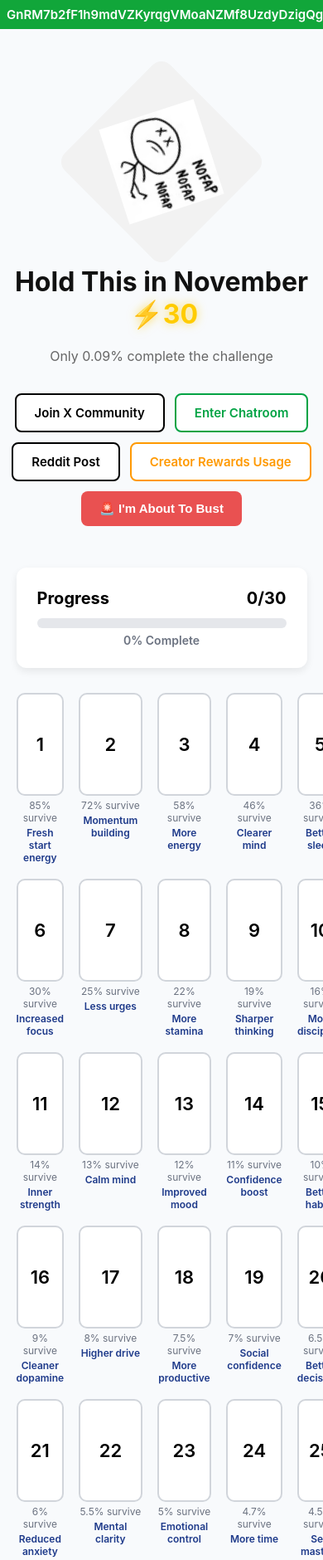
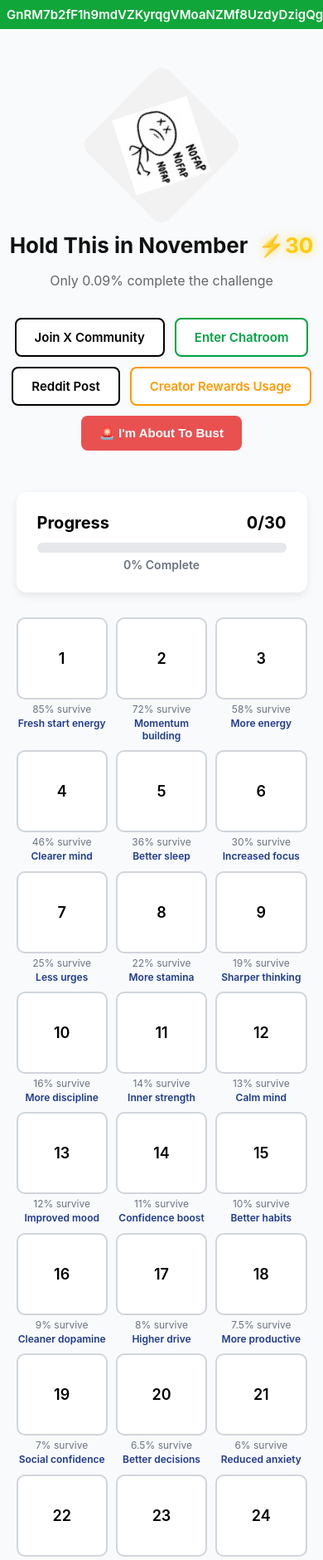
Before and after one commit to KennyAzodo/nofap, a plain HTML site: page challenge-dashboard.html in a window 390 px wide. Shown: the top 1880 px of the page at 83% size. Drawn offline with Linux system fonts and the light colour scheme.

Commit message:
working commit

```diff
--- a/challenge-dashboard.html
+++ b/challenge-dashboard.html
@@ -2,6 +2,7 @@
 <html lang="en">
 <head>
 <meta charset="UTF-8">
+<meta name="viewport" content="width=device-width, initial-scale=1">
 <title>Hold This in November</title>
 
 <style>
@@ -76,6 +77,7 @@
         max-width: 550px;
         margin: auto;
         margin-bottom: 50px;
+        padding: 0 10px;
     }
 
     .btn {
@@ -101,7 +103,7 @@
         opacity: 0.9;
     }
 
-    /* ✅ Dashboard Section */
+    /* ✅ Dashboard */
     .container {
         width: 90%;
         max-width: 1200px;
@@ -188,6 +190,32 @@
         color: #1e3a8a;
         font-weight: 600;
         margin-top: 3px;
+        line-height: 1.2;
+    }
+
+    /* ✅ Mobile Fixes */
+    @media (max-width: 600px) {
+        h1 { font-size: 26px; }
+
+        .diamond-bg {
+            width: 140px;
+            height: 140px;
+        }
+
+        .diamond-bg img {
+            width: 95px;
+            height: 95px;
+        }
+
+        .grid {
+            grid-template-columns: repeat(3, 1fr);
+            gap: 10px;
+        }
+
+        .day-box {
+            height: 95px;
+            font-size: 18px;
+        }
     }
 </style>
 </head>
@@ -206,15 +234,10 @@
 <p>Only 0.09% complete the challenge</p>
 
 <div class="btn-grid">
-
     <a href="https://twitter.com/i/communities/1984493256781021331" target="_blank" class="btn white-btn">Join X Community</a>
-
     <a href="#" target="_blank" class="btn green-btn">Enter Chatroom</a>
-
     <a href="https://www.reddit.com/r/NoFap/" target="_blank" class="btn white-btn">Reddit Post</a>
-
     <a href="https://solscan.io/tx/3JTvJh7mP2cXKEGiiz3C5LxJS58sJmyWKuq2veJ4YMfJrqsuHQa8HQVsM4T5gcZNfN76WCGadctXioKpmF2m1kYL" target="_blank" class="btn orange-btn">Creator Rewards Usage</a>
-
     <button class="btn red-btn">🚨 I'm About To Bust</button>
 </div>
 
```
Also changed, not shown: index.html (+23 -30 lines). Lines whose indentation alone changed are shown as unchanged.
